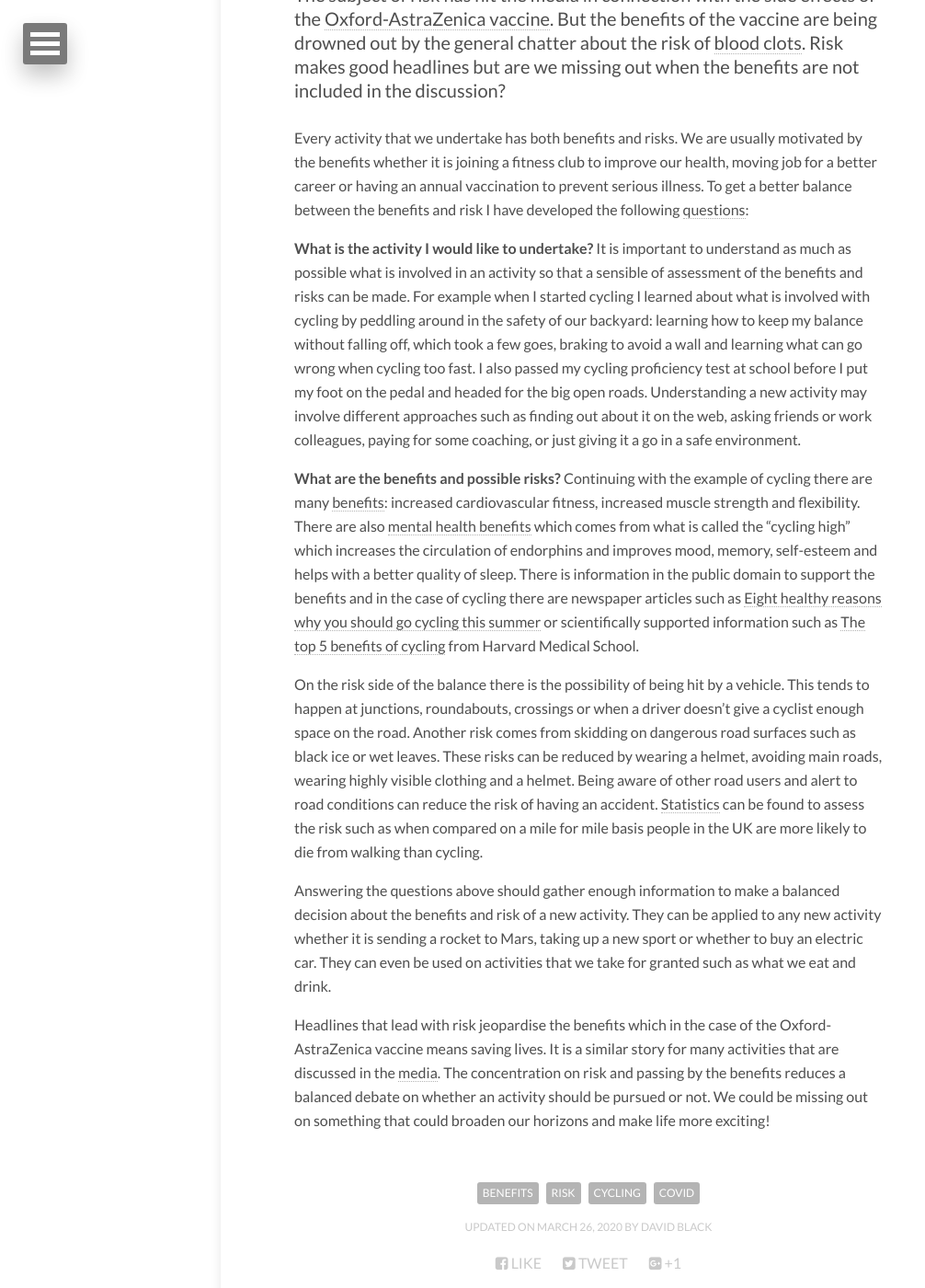
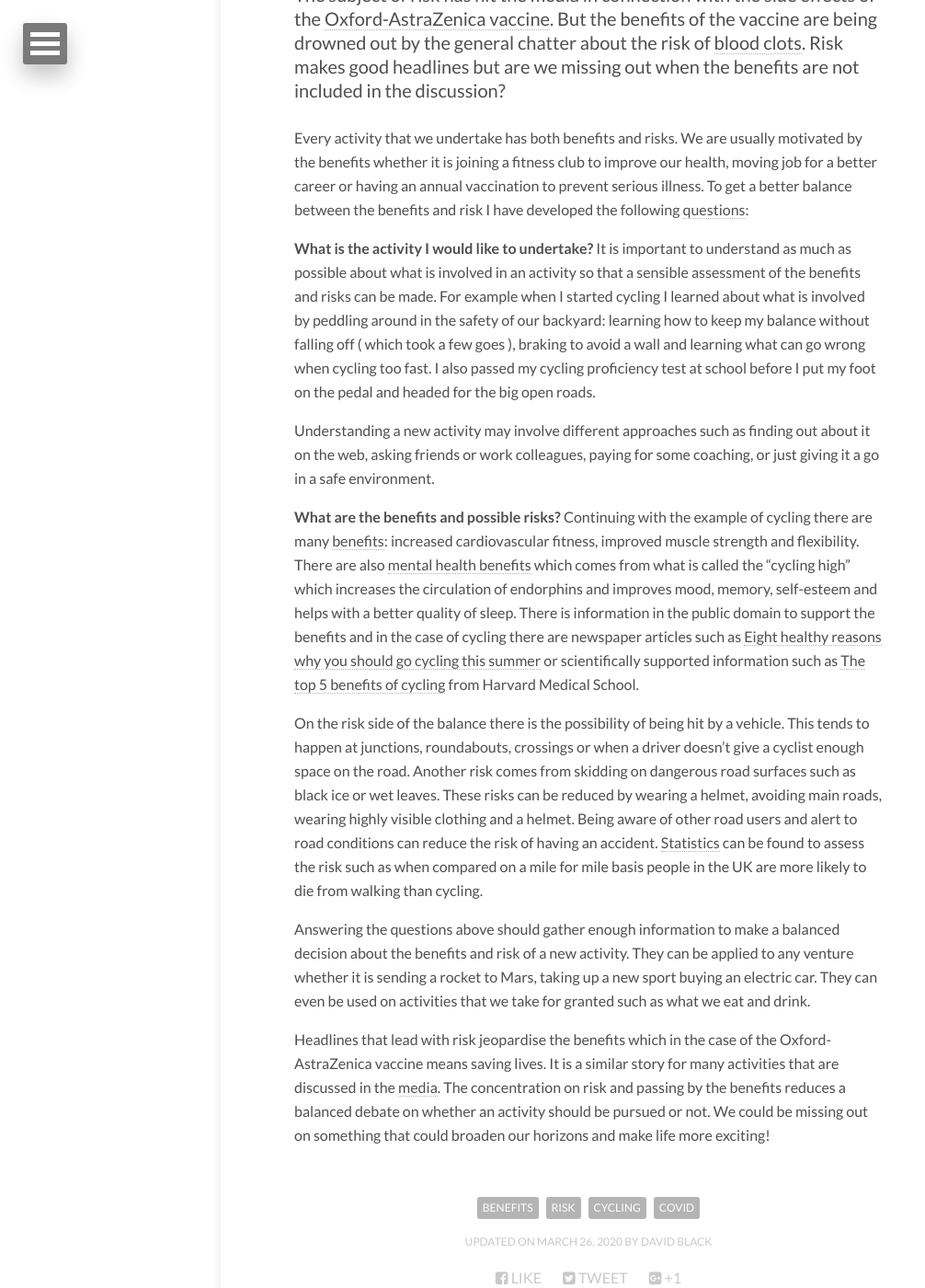
Before and after one commit to dtinblack/dtinblack.github.io, a Jekyll site: the page built from _posts/2021-03-26-the-benefits-of-risk.md, in a window 1280 px wide and 1400 px high, scrolled down 539 px. Shown: the whole window at 92% size, without its empty margins (0-1006 px from the left). Built offline with Jekyll 4.4.1, drawn with Linux system fonts in a browser that asks for light colours; nearby versions of some CDN libraries.

Commit message:
march 2021

```diff
--- a/_posts/2021-03-26-the-benefits-of-risk.md
+++ b/_posts/2021-03-26-the-benefits-of-risk.md
@@ -15,14 +15,16 @@
 
 Every activity that we undertake has both benefits and risks. We are usually motivated by the benefits whether it is joining a fitness club to improve our health, moving job for a better career or having an annual vaccination to prevent serious illness. To get a better balance between the benefits and risk I have developed the following [questions](https://www.health.org.uk/blogs/ask-three-questions):
 
-<b>What is the activity I would like to undertake?</b> It is important to understand as much as possible what is involved in an activity so that a sensible of assessment of the benefits and risks can be made. For example when I started cycling I learned about what is involved with cycling by peddling around in the safety of our backyard: learning how to keep my balance without falling off, which took a few goes, braking to avoid a wall and learning what can go wrong when cycling too fast.  I also passed my cycling proficiency test at school before I put my foot on the pedal and headed for the big open roads. Understanding a new activity may involve different approaches such as finding out about it on the web, asking friends or work colleagues, paying for some coaching, or just giving it a go in a safe environment.
+<b>What is the activity I would like to undertake?</b> It is important to understand as much as possible about what is involved in an activity so that a sensible assessment of the benefits and risks can be made. For example when I started cycling I learned about what is involved by peddling around in the safety of our backyard: learning how to keep my balance without falling off ( which took a few goes ), braking to avoid a wall and learning what can go wrong when cycling too fast.  I also passed my cycling proficiency test at school before I put my foot on the pedal and headed for the big open roads.
 
-<b>What are the benefits and possible risks?</b> Continuing with the example of cycling there are many [benefits](https://www.betterhealth.vic.gov.au/health/healthyliving/cycling-health-benefits#cycling-for-health-and-fitness): increased cardiovascular fitness, increased muscle strength and flexibility. There are also
+Understanding a new activity may involve different approaches such as finding out about it on the web, asking friends or work colleagues, paying for some coaching, or just giving it a go in a safe environment.
+
+<b>What are the benefits and possible risks?</b> Continuing with the example of cycling there are many [benefits](https://www.betterhealth.vic.gov.au/health/healthyliving/cycling-health-benefits#cycling-for-health-and-fitness): increased cardiovascular fitness, improved muscle strength and flexibility. There are also
 [mental health benefits](https://mensline.org.au/mens-mental-health/cycling-positive-mental-health/) which comes from what is called the "cycling high" which increases the circulation of endorphins and improves mood, memory, self-esteem and helps with a better quality of sleep. There is information in the public domain to support the benefits and in the case of cycling there are newspaper articles such as [Eight healthy reasons why you should go cycling this summer](https://www.telegraph.co.uk/cycling/family-routes/health-benefits/) or scientifically supported information such as [The top 5 benefits of cycling](https://www.health.harvard.edu/staying-healthy/the-top-5-benefits-of-cycling ) from Harvard Medical School.
 
 On the risk side of the balance there is the possibility of being hit by a vehicle. This tends to happen at junctions, roundabouts, crossings or when a driver doesn't give a cyclist enough space on the road. Another risk comes from skidding on dangerous road surfaces such as black ice or wet leaves. These risks can be reduced by wearing a helmet, avoiding main roads, wearing highly visible clothing and a helmet. Being aware of other road users and  alert to road conditions can reduce the risk of having an accident. [Statistics](https://ig.ft.com/sites/urban-cycling/) can be found to assess the risk such as when compared on a mile for mile basis people in the UK are more likely to die from walking than cycling.
 
-Answering the questions above should gather enough information to make a balanced decision about the benefits and risk of a new activity. They can be applied to any new activity whether it is sending a rocket to Mars, taking up a new sport or whether to buy an electric car. They can even be used on activities that we take for granted such as what we eat and drink.
+Answering the questions above should gather enough information to make a balanced decision about the benefits and risk of a new activity. They can be applied to any venture whether it is sending a rocket to Mars, taking up a new sport buying an electric car. They can even be used on activities that we take for granted such as what we eat and drink.
 
 
 Headlines that lead with risk jeopardise the benefits which in the case of the Oxford-AstraZenica vaccine means saving lives. It is a similar story for many activities that are discussed in the [media](https://core.ac.uk/download/pdf/72057061.pdf). The concentration on risk and passing by the benefits reduces a balanced debate on whether an activity should be pursued or not. We could be missing out on something that could broaden our horizons and make life more exciting!
```
